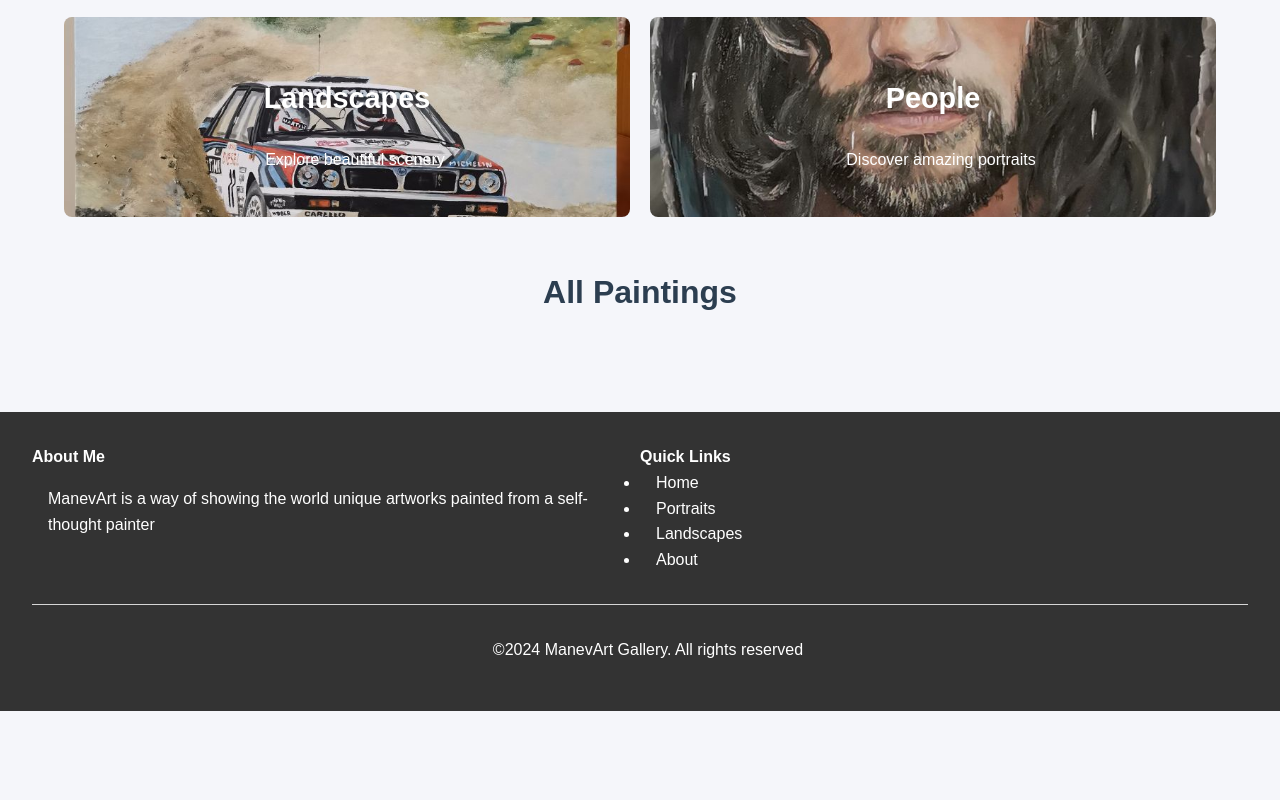
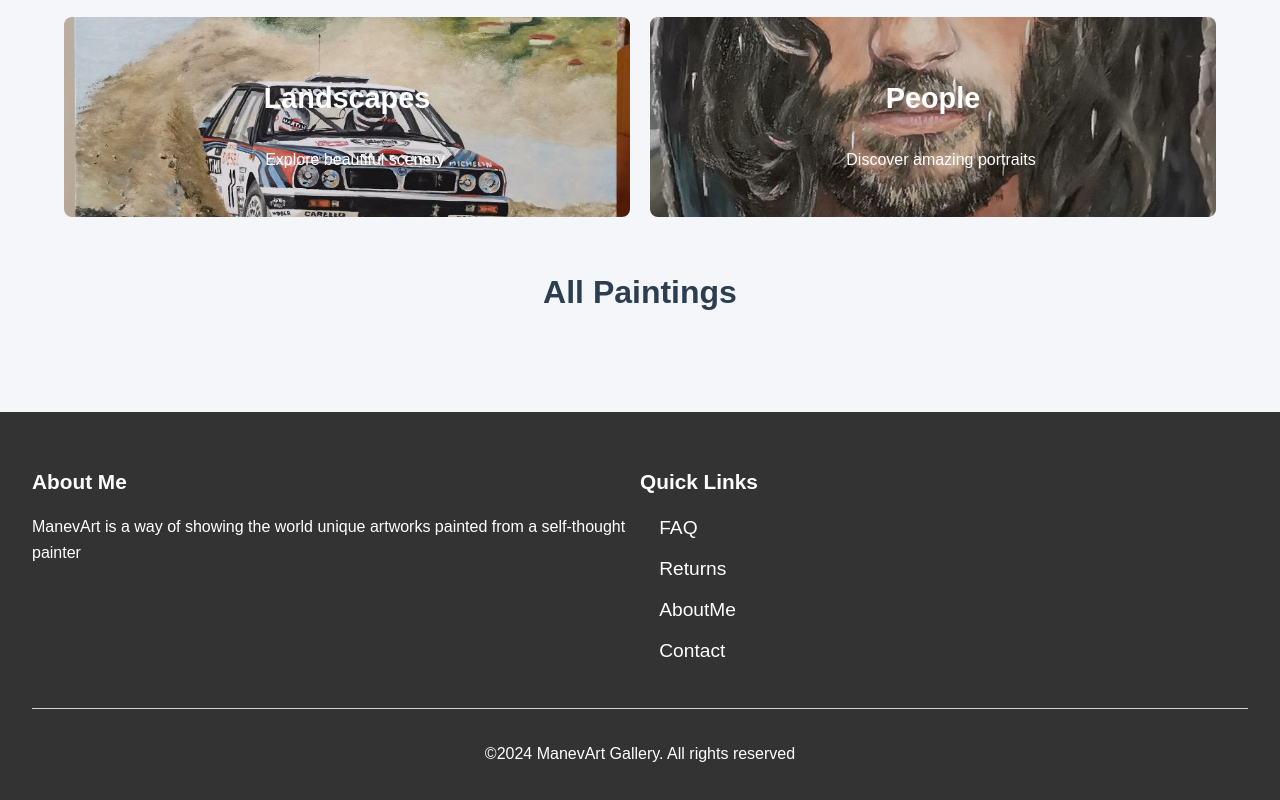
Before and after one commit to Mirksn/ArtWeb, a website built with webpack: page index.html in a window 1280 px wide. Shown: the part 604-1404 px from the top of the page. Before the commit the page ends 1315 px from the top, so only its background shows below. Built offline with nearby package versions, Linux system fonts and the light colour scheme.

Commit message:
the menu button working + css for footer

```diff
--- a/css/style.css
+++ b/css/style.css
@@ -71,6 +71,22 @@ body {
   z-index: 1;
   border-radius: 4px;
 }
+.dropdown:hover .dropdown-content {
+  display: grid;
+  min-width: 160px;
+  position: absolute;
+  z-index: 1;
+  text-align: start;
+}
+.dropdown-content a {
+  color: black;
+  padding: 12px 16px;
+  text-decoration: none;
+}
+.dropdown-content a:hover {
+  background-color: var(--light-gray);
+}
+
 a {
   text-decoration: none;
   color: #333;
@@ -103,7 +119,7 @@ a {
   margin-bottom: 30px;
 }
 .hero .btn {
-  font-size: 1.1rem;
+  font-size: 1rem;
   padding: 12px 30px;
 }
 
@@ -171,7 +187,7 @@ a {
 }
 h3 {
   display: block;
-  font-size: 1.17em;
+  font-size: 1.8em;
   margin-block-start: 1em;
   margin-block-end: 1em;
   margin-inline-start: 0px;
@@ -208,6 +224,8 @@ p {
   transition: background-color 0.3s ease;
 }
 
+/*Footer*/
+
 .footer {
   display: grid;
   grid-template-columns: 1fr 1fr; /*Two equal column */
@@ -216,25 +234,34 @@ p {
   background-color: var(--footer-color);
   color: white;
   padding: 2rem;
+  list-style: none;
+}
+.footer h3 {
+  margin-bottom: 15px;
+  font-size: 1.3rem;
+}
+.footer p {
+  display: block;
+  margin-block-start: 1em;
+  margin-block-end: 1em;
+  margin-inline-start: 0px;
+  margin-inline-end: 0px;
+  unicode-bidi: isolate;
 }
 .footer-content {
   display: contents;
   gap: 2rem;
 }
-.footer-section {
-  list-style: none;
-  grid-column: 1;
-}
-.footer-section2 {
-  list-style: none;
-  grid-column: 2;
-  color: white;
-}
+
 .footer-section2 a {
-  list-style: none;
   grid-column: 2;
   color: white;
   margin-left: 1em;
+  font-size: 1.2rem;
+}
+.footer-section2 ul li {
+  margin-bottom: 10px;
+  list-style: none;
 }
 .footer-bottom {
   grid-column: span 2; /* Takes both columns */
--- a/index.html
+++ b/index.html
@@ -34,8 +34,10 @@
       </div>
       <nav>
         <div class="dropdown">
-          <button class="dropbtn">Menu<i class="fas fa-caret-down"></i></button>
-          <div class="dropdown-content">
+          <button class="dropbtn" id="dropbtn">
+            Menu<i class="fas fa-caret-down"></i>
+          </button>
+          <div class="dropdown-content" id="dropdown-content">
             <a href="about.html">About</a>
             <a href="portraits.html">Portrait</a>
             <a href="landscapes.html">Landscapes</a>
@@ -53,6 +55,7 @@
           <a href="#" id="Register-btn">Register</a>
         </div>
       </div>
+      <script src="js/app.js"></script>
     </header>
     <!--HeroSectionUpcoming-->
     <section class="hero">
@@ -87,19 +90,19 @@
     <footer class="footer">
       <div class="footer-content">
         <div class="footer-section">
-          <h4>About Me</h4>
+          <h3>About Me</h3>
           <p>
             ManevArt is a way of showing the world unique artworks painted from
             a self-thought painter
           </p>
         </div>
         <div class="footer-section2">
-          <h4>Quick Links</h4>
+          <h3>Quick Links</h3>
           <ul>
-            <li><a href="index.html">Home</a></li>
-            <li><a href="portraits.html">Portraits</a></li>
-            <li><a href="landscapes.html">Landscapes</a></li>
-            <li><a href="about.html">About</a></li>
+            <li><a href="#">FAQ</a></li>
+            <li><a href="#">Returns</a></li>
+            <li><a href="#">AboutMe</a></li>
+            <li><a href="#">Contact</a></li>
           </ul>
         </div>
       </div>
```
